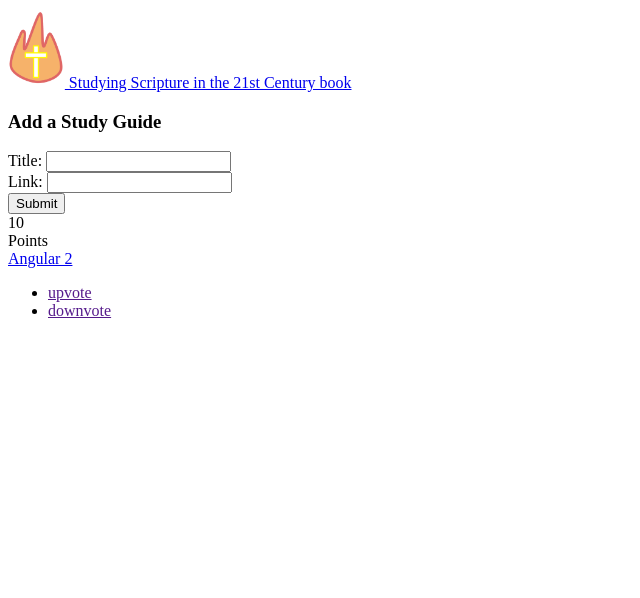
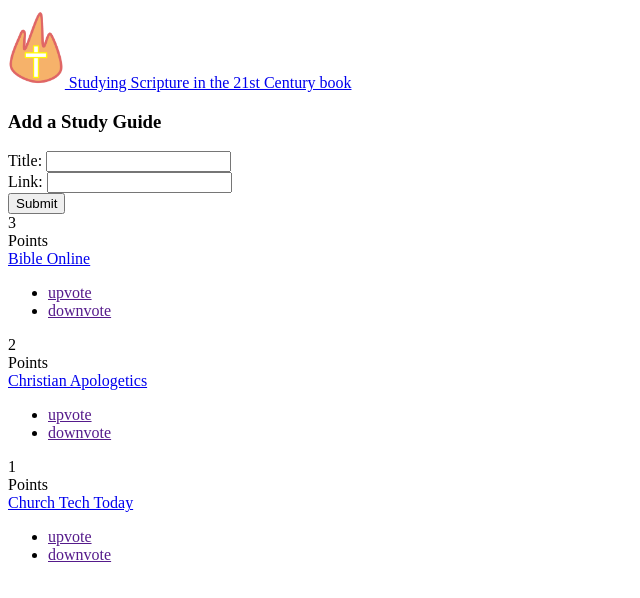
Before and after one commit to gradney/sonlit, an Angular app: page / in a window 1280 px wide. Shown: the top 598 px of the page, without its empty margins (0-640 px from the left). Built offline with nearby package versions, Linux system fonts and the light colour scheme.

Commit message:
Migrated code from Controller component to Model component; Created array of guides in App Component; Updated to list guides in App Template; Added Notes.

```diff
--- a/src/app/app.component.html
+++ b/src/app/app.component.html
@@ -16,5 +16,8 @@
 
 <!-- STUDY GUIDE list -->
 <div class="ui grid posts">
-  <app-study-guide></app-study-guide>
+  <app-study-guide
+    *ngFor="let studyGuide of studyGuides"
+    [studyGuide]="studyGuide">
+  </app-study-guide>
 </div>
--- a/src/app/app.component.ts
+++ b/src/app/app.component.ts
@@ -1,4 +1,5 @@
 import { Component } from '@angular/core';
+import { StudyGuide } from './study-guide/study-guide.model';
 
 @Component({
   selector: 'app-root',
@@ -9,6 +10,25 @@ export class AppComponent {
 
   appTitle = 'sonlit';
 
+  studyGuides: StudyGuide[]; //using Array; else, could use generics like Array<StudyGuide>.
+
+  // Add
+  // https://www.christianitytoday.com/pastors/2016/july-web-exclusives/top-10-resources-for-church-planters.html
+  // https://churchtechtoday.com/2018/03/23/10-missionally-focused-church-planting-networks/
+  // https://newchurches.com/?s_kwcid=AL%214443%213%21421666687854%21p%21%21g%21%21church%20planting
+  // https://www.startchurch.com/services/501c3?utm_source=google&utm_medium=cpc&utm_campaign=church%20other&utm_content=Church%20Planting%20Program&gclid=Cj0KCQjwjoH0BRD6ARIsAEWO9DvG8ilSEdCrh6qtrjl4RaAmdUxov_2eds6QoDRDiSZhSWVoc8UHhgYaAtBQEALw_wcB
+  // https://www.namb.net/church-planting/
+  // http://verticalchurchnetwork.org/
+  // https://www.seedbed.com/4-church-planting-networks-know/
+  // http://goba.org/church-planting?gclid=Cj0KCQjwjoH0BRD6ARIsAEWO9DtH8pduTIfnQvhI5jhZ-4CKzo6td_3T2YSrm1cuqMMBa8XOOzljIgsaAqFFEALw_wcB
+  constructor() {
+    this.studyGuides = [
+      new StudyGuide('Bible Online','http://biblegateway.com/', 3),
+      new StudyGuide('Christian Apologetics','https://www.biola.edu/talbot/academics/apologetics', 2),
+      new StudyGuide('Church Tech Today','https://churchtechtoday.com', 1),
+    ];
+  }
+
   addStudyGuide(title: HTMLInputElement, link: HTMLInputElement): boolean {
     console.log(`Adding study guide titled: ${title.value} and linked: ${link.value}`);
     return false;
--- a/src/app/study-guide/study-guide.component.html
+++ b/src/app/study-guide/study-guide.component.html
@@ -1,7 +1,7 @@
 <div class="four wide column center aligned votes">
     <div class="ui statistic">
         <div class="value">
-            {{ votes }}
+            {{ studyGuide.votes }}
         </div>
         <div class="label">
             Points
@@ -9,8 +9,8 @@
     </div>
 </div>
 <div class="twelve wide column">
-    <a class="ui large header" href="{{ link }}">
-        {{ title }}
+    <a class="ui large header" href="{{ studyGuide.link }}">
+        {{ studyGuide.title }}
     </a>
     <ul class="ui big horizontal list voters">
         <li class="item">
--- a/src/app/study-guide/study-guide.component.ts
+++ b/src/app/study-guide/study-guide.component.ts
@@ -1,4 +1,5 @@
-import { Component, OnInit, HostBinding } from '@angular/core';
+import { Component, OnInit, HostBinding, Input } from '@angular/core';
+import { StudyGuide } from './study-guide.model';
 
 @Component({
   selector: 'app-study-guide',
@@ -15,23 +16,25 @@ export class StudyGuideComponent implements OnInit {
   // automatically have the 'row' value added.
   @HostBinding('attr.class') cssClass='row';
 
-  votes: number;
-  title: string;
-  link: string;
+  @Input() studyGuide: StudyGuide;
 
   constructor() {
-    this.title = 'Angular 2';
-    this.link = 'http://angular.io';
-    this.votes = 10;
+    // study guide is populated by the Input now
   }
 
+  // Why have voteUp & voteDown here and in the Model class?
+  // The idea is that the voteUp() on the StudyGuideComponent
+  // relates to the component view, whereas the StudyGuide model voteUp()
+  // defines what mutations happen in the model (i.e. what data changes).
+  // Eventually we'll move most logic to model and minimize controller
+  // components work.
   voteUp(){
-    this.votes += 1;
+    this.studyGuide.voteUp();
     return false;
   }
 
   voteDown(){
-    this.votes -= 1;
+    this.studyGuide.voteDown();
     return false;
   }
 
--- a/src/app/study-guide/study-guide.model.ts
+++ b/src/app/study-guide/study-guide.model.ts
@@ -16,4 +16,25 @@ export class StudyGuide {
         // Strange this votes doesn't already default to 0 as a number like Java class attribute.
         this.votes = votes || 0;
     }
+
+    voteUp(): void {
+        this.votes += 1;
+    }
+
+    voteDown(): void {
+        this.votes -= 1;
+    }
+
+    // domain() is a utility function that extracts
+    // the domain from a URL, which we'll explain shortly
+    domain(): string {
+        try {
+            // e.g. http://foo.com/path/to/bar
+            const domainAndPath: string = this.link.split('//')[1];
+            // e.g. foo.com/path/to/bar
+            return domainAndPath.split('/')[0];
+        } catch (err) {
+            return null;
+        }
+    }
 }
```
Also changed, not shown: 1 other file (tests, documents, lock files or other folders).
